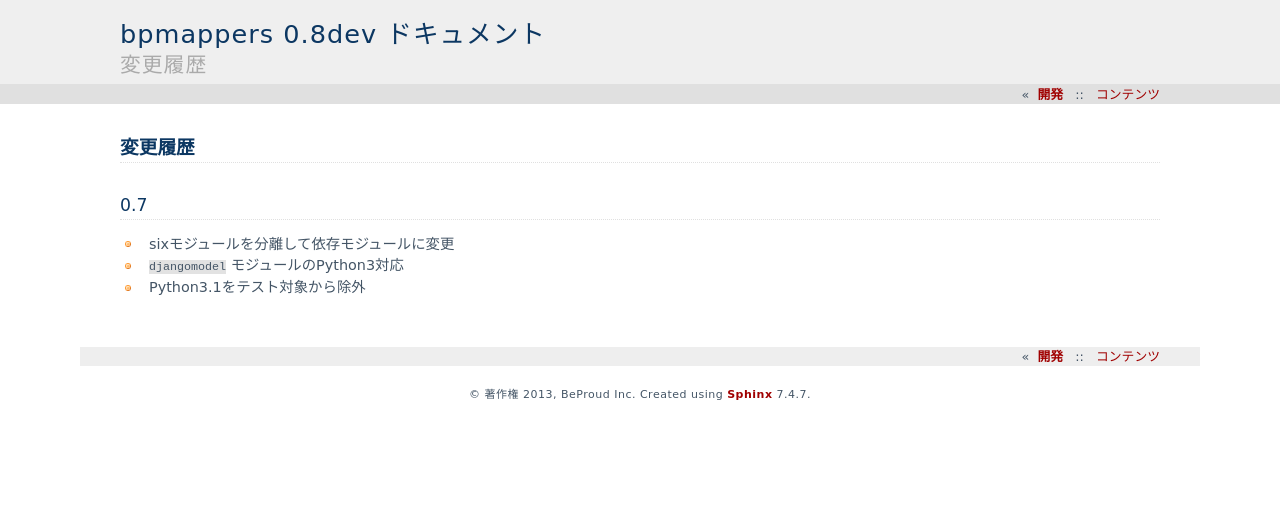
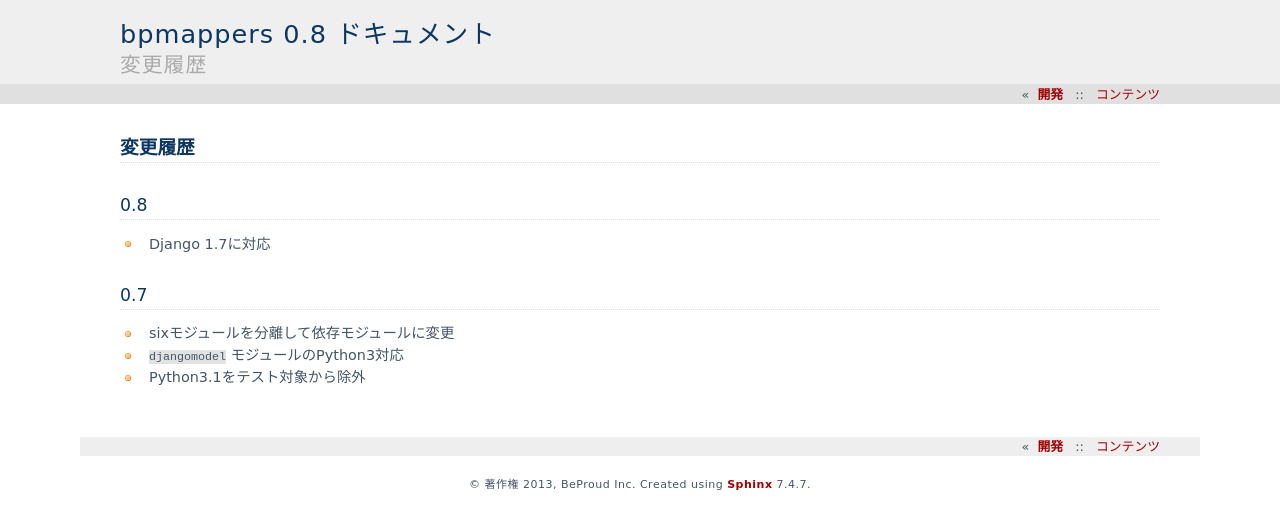
Before and after one commit to beproud/bpmappers, a Sphinx documentation site: the page built from docs/ja/source/changelist.rst, in a window 1280 px wide. Shown: the top 529 px of the page. Built offline with Sphinx 7.4.7, drawn with Linux system fonts in a browser that asks for light colours.

Commit message:
Django1.7対応についてドキュメント追記

```diff
--- a/docs/ja/requirements.txt
+++ b/docs/ja/requirements.txt
@@ -1,2 +1,3 @@
 Django
 six
+Sphinx
--- a/docs/ja/source/changelist.rst
+++ b/docs/ja/source/changelist.rst
@@ -3,6 +3,11 @@
 ========
 変更履歴
 ========
+
+0.8
+===
+
+* Django 1.7に対応
 
 0.7
 ===
--- a/docs/ja/source/conf.py
+++ b/docs/ja/source/conf.py
@@ -60,9 +60,9 @@ copyright = u'2013, BeProud Inc'
 # built documents.
 #
 # The short X.Y version.
-version = '0.8dev'
+version = '0.8'
 # The full version, including alpha/beta/rc tags.
-release = '0.8dev'
+release = '0.8'
 
 # The language for content autogenerated by Sphinx. Refer to documentation
 # for a list of supported languages.
--- a/docs/ja/source/djangomodel.rst
+++ b/docs/ja/source/djangomodel.rst
@@ -9,7 +9,7 @@ Djangoフレームワークのモデルインスタンスをマッピングす
 Djangoフレームワークのバージョン
 ================================
 
-``bpmappers.djangomodel`` は、Djangoフレームワークのバージョンが 1.0 から 1.6 に対応しています。
+``bpmappers.djangomodel`` は、Djangoフレームワークのバージョンが 1.0 から 1.7 に対応しています。
 
 1.0 以前のバージョンへの対応予定は、今のところありません。
 
--- a/docs/ja/source/install.rst
+++ b/docs/ja/source/install.rst
@@ -25,4 +25,4 @@ PyPI上のページ
 
 ソースコードはPyPI上のページからも入手できます。
 
-:URL: http://pypi.python.org/pypi/bpmappers
+:URL: https://pypi.python.org/pypi/bpmappers
--- a/docs/ja/source/intro.rst
+++ b/docs/ja/source/intro.rst
@@ -8,7 +8,7 @@ bpmappersは、Pythonのオブジェクトなどの値を別の辞書へマッ
 
 オブジェクトをJSONやXMLへシリアライズする際などに役立ちます。
 
-このモジュールは Python 2.6, 2.7, 3.2, 3.3 で動作します。Djangoフレームワークのサポートについては、 :ref:`djangomodel` を参照してください。
+このモジュールは Python 2.6, 2.7, 3.2, 3.3, 3.4 で動作します。Djangoフレームワークのサポートについては、 :ref:`djangomodel` を参照してください。
 
 背景
 ====
```
Also changed, not shown: 1 other file.
